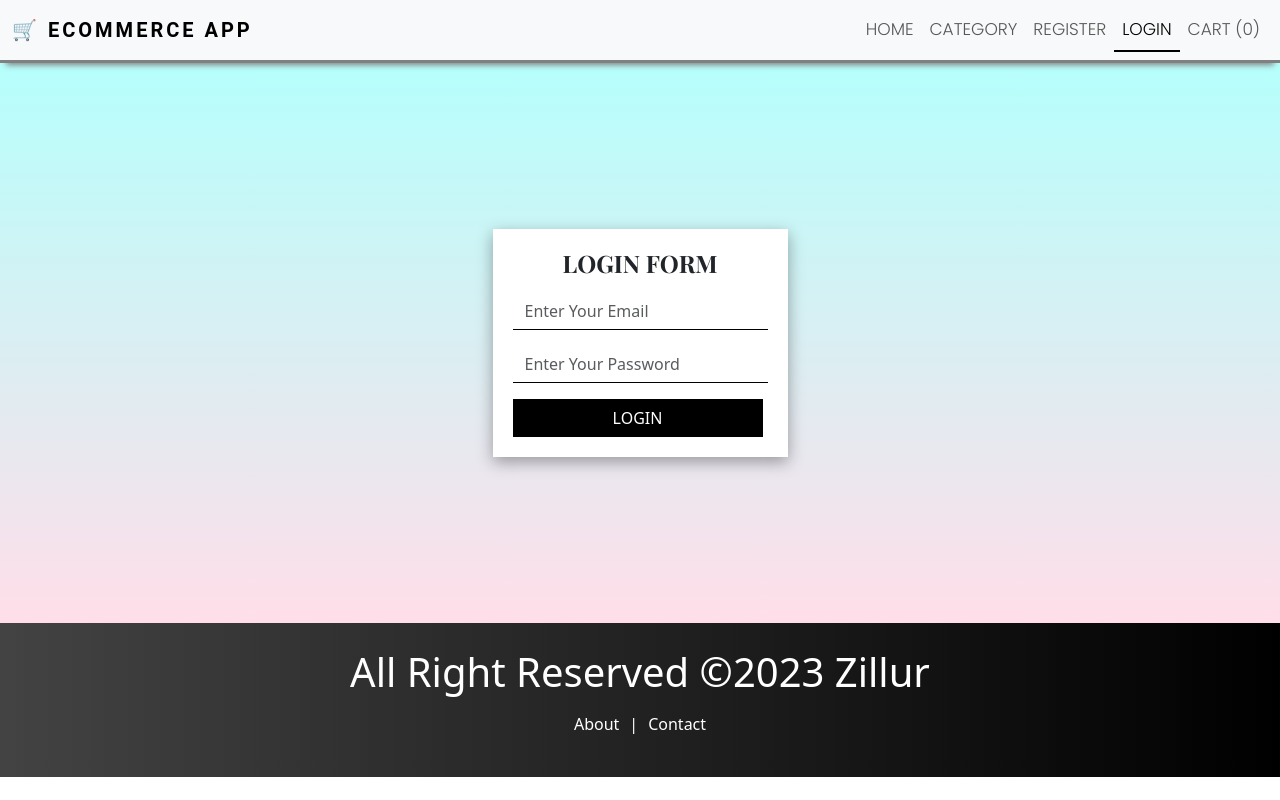
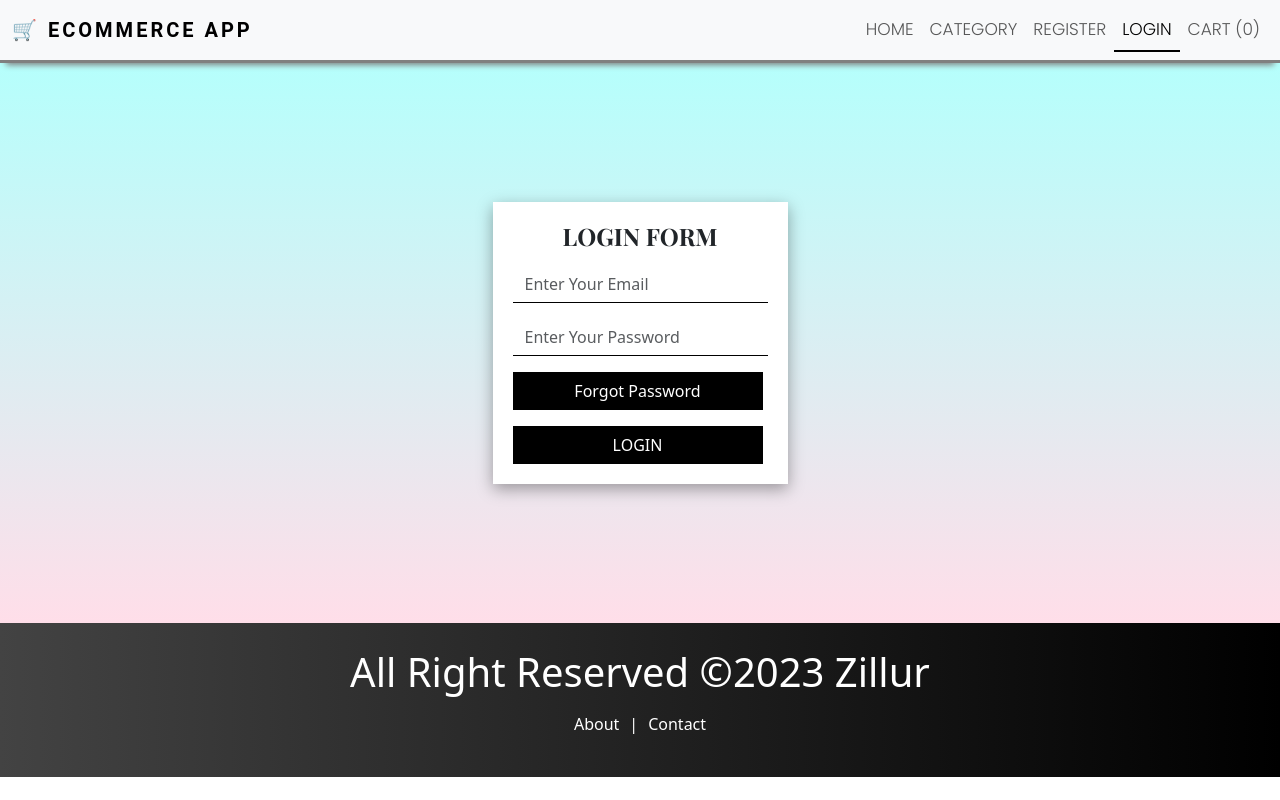
Before and after one commit to zillur-rgb/e-com-client, a React (Vite) app: page /login in a window 1280 px wide. Built offline with nearby package versions, Linux system fonts and the light colour scheme.

Commit message:
fix: add forgot password

```diff
--- a/src/pages/Auth/Login.jsx
+++ b/src/pages/Auth/Login.jsx
@@ -67,6 +67,18 @@ const Login = () => {
             />
           </div>
 
+          <div className="mb-3">
+            <button
+              type="button"
+              className="btn btn-primary"
+              onClick={() => {
+                navigate("/forgot-password");
+              }}
+            >
+              Forgot Password
+            </button>
+          </div>
+
           <button type="submit" className="btn btn-primary">
             LOGIN
           </button>
```
